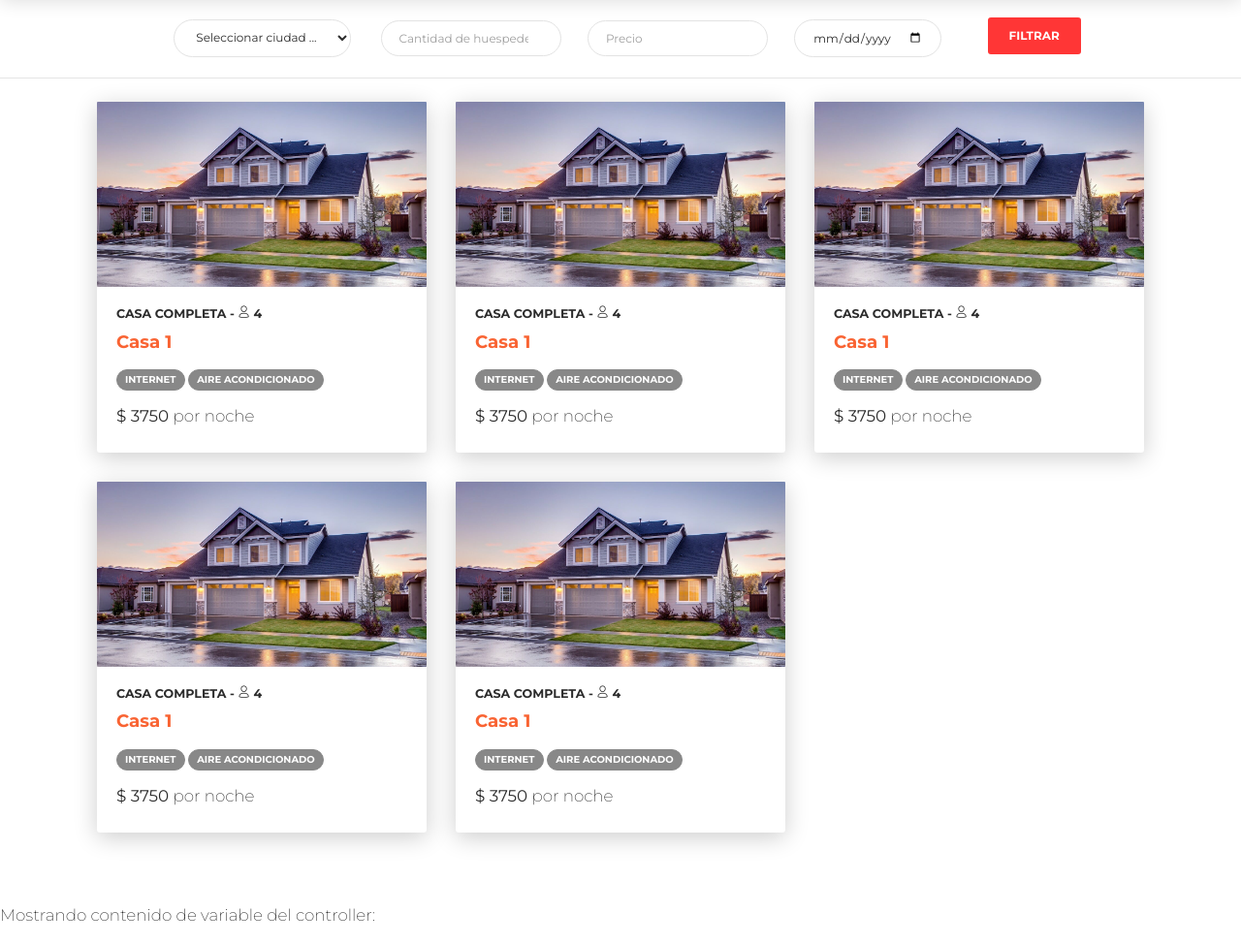
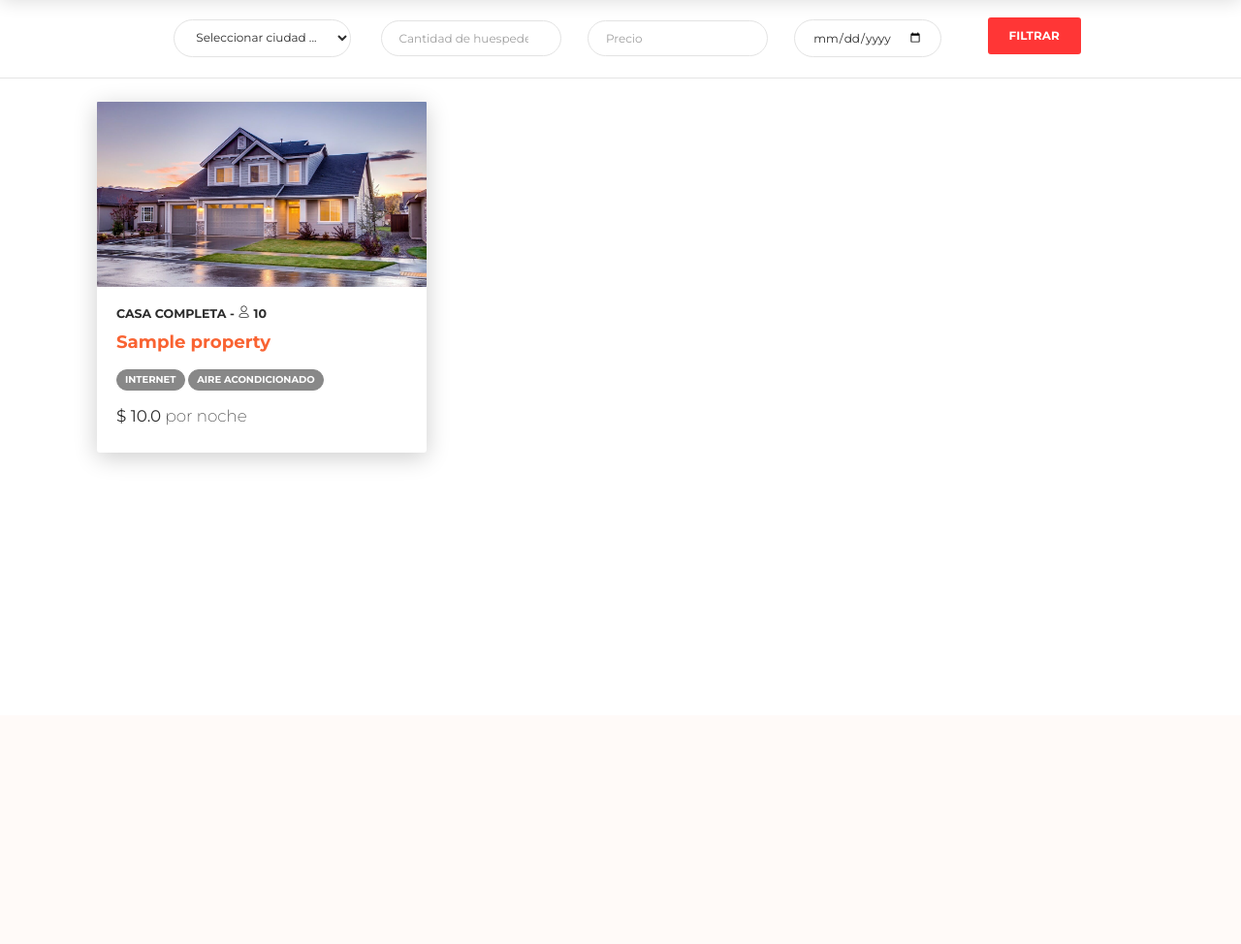
Before and after one commit to Jlafratta/AirbnbProject, a Django app: page /rental/ in a window 1280 px wide. Shown: the part 62-1036 px from the top of the page at 97% size. After the commit the page ends 542 px from the top, so only its background shows below. Run offline with Django 3.2, Linux system fonts and the light colour scheme; tables that the repository leaves empty hold one stand-in row (values such as "Sample post"); some libraries are stand-ins or nearby versions.

Commit message:
index view updated

```diff
--- a/templates/base.html
+++ b/templates/base.html
@@ -23,7 +23,7 @@
             <nav class="navbar navbar-expand-lg bg-primary mb-2">
               <div class="container">
                 <div class="navbar-translate">
-                  <a class="navbar-brand" href="#"> Airbnb </a>
+                  <a class="navbar-brand" href="/rental"> Airbnb </a>
                   <button class="navbar-toggler" type="button" data-toggle="collapse" data-target="#example-navbar-primary" aria-controls="navbarSupportedContent" aria-expanded="false" aria-label="Toggle navigation">
                     <span class="navbar-toggler-bar bar1"></span>
                     <span class="navbar-toggler-bar bar2"></span>
--- a/templates/rental/index.html
+++ b/templates/rental/index.html
@@ -40,20 +40,8 @@
 
 <div class="container">
   <div class="card-group">
-    <div class="col-md-4">
-      <div class="card mr-3">
-        <div class="card-header">
-          <a href="property/1"><img src="/static/img/house.jpg" alt=""></a>
-        </div>
-        <div class="card-body">
-          <h6><span>Casa completa</span> - <span><i class="now-ui-icons users_single-02"></i> 4</span></h6>
-          <a href="property/1"><h5><strong>Casa 1</strong></h5></a>
-          <span class="badge badge-default">Internet</span>
-          <span class="badge badge-default">Aire acondicionado</span>
-          <p class="mt-2 mb-1"><strong>$ 3750</strong> por noche</p>
-        </div>
-      </div>
-    </div>
+
+    {% for property in properties %}
 
     <div class="col-md-4">
       <div class="card mr-3">
@@ -61,67 +49,18 @@
           <a href="property/1"><img src="/static/img/house.jpg" alt=""></a>
         </div>
         <div class="card-body">
-          <h6><span>Casa completa</span> - <span><i class="now-ui-icons users_single-02"></i> 4</span></h6>
-          <a href="property/1"><h5><strong>Casa 1</strong></h5></a>
+          <h6><span>Casa completa</span> - <span><i class="now-ui-icons users_single-02"></i> {{ property.capacity }}</span></h6>
+          <a href="property/1"><h5><strong>{{ property.title }}</strong></h5></a>
           <span class="badge badge-default">Internet</span>
           <span class="badge badge-default">Aire acondicionado</span>
-          <p class="mt-2 mb-1"><strong>$ 3750</strong> por noche</p>
+          <p class="mt-2 mb-1"><strong>$ {{ property.daily_price }}</strong> por noche</p>
         </div>
       </div>
     </div>
 
-    <div class="col-md-4">
-      <div class="card mr-3">
-        <div class="card-header">
-          <a href="property/1"><img src="/static/img/house.jpg" alt=""></a>
-        </div>
-        <div class="card-body">
-          <h6><span>Casa completa</span> - <span><i class="now-ui-icons users_single-02"></i> 4</span></h6>
-          <a href="property/1"><h5><strong>Casa 1</strong></h5></a>
-          <span class="badge badge-default">Internet</span>
-          <span class="badge badge-default">Aire acondicionado</span>
-          <p class="mt-2 mb-1"><strong>$ 3750</strong> por noche</p>
-        </div>
-      </div>
-    </div>
-
-    <div class="col-md-4">
-      <div class="card mr-3">
-        <div class="card-header">
-          <a href="property/1"><img src="/static/img/house.jpg" alt=""></a>
-        </div>
-        <div class="card-body">
-          <h6><span>Casa completa</span> - <span><i class="now-ui-icons users_single-02"></i> 4</span></h6>
-          <a href="property/1"><h5><strong>Casa 1</strong></h5></a>
-          <span class="badge badge-default">Internet</span>
-          <span class="badge badge-default">Aire acondicionado</span>
-          <p class="mt-2 mb-1"><strong>$ 3750</strong> por noche</p>
-        </div>
-      </div>
-    </div>
-
-    <div class="col-md-4">
-      <div class="card mr-3">
-        <div class="card-header">
-          <a href="property/1"><img src="/static/img/house.jpg" alt=""></a>
-        </div>
-        <div class="card-body">
-          <h6><span>Casa completa </span> - <span><i class="now-ui-icons users_single-02"></i> 4</span></h6>
-          <a href="property/1"><h5><strong>Casa 1</strong></h5></a>
-          <span class="badge badge-default">Internet</span>
-          <span class="badge badge-default">Aire acondicionado</span>
-          <p class="mt-2 mb-1"><strong>$ 3750</strong> por noche</p>
-        </div>
-      </div>
-    </div>
-
+    {% endfor %}
 
   </div>
-
 </div>
 
-<br><br>
-    <p> Mostrando contenido de variable del controller: </p>
-    <p> {{ var }} </p>
-
 {% endblock %}
```
